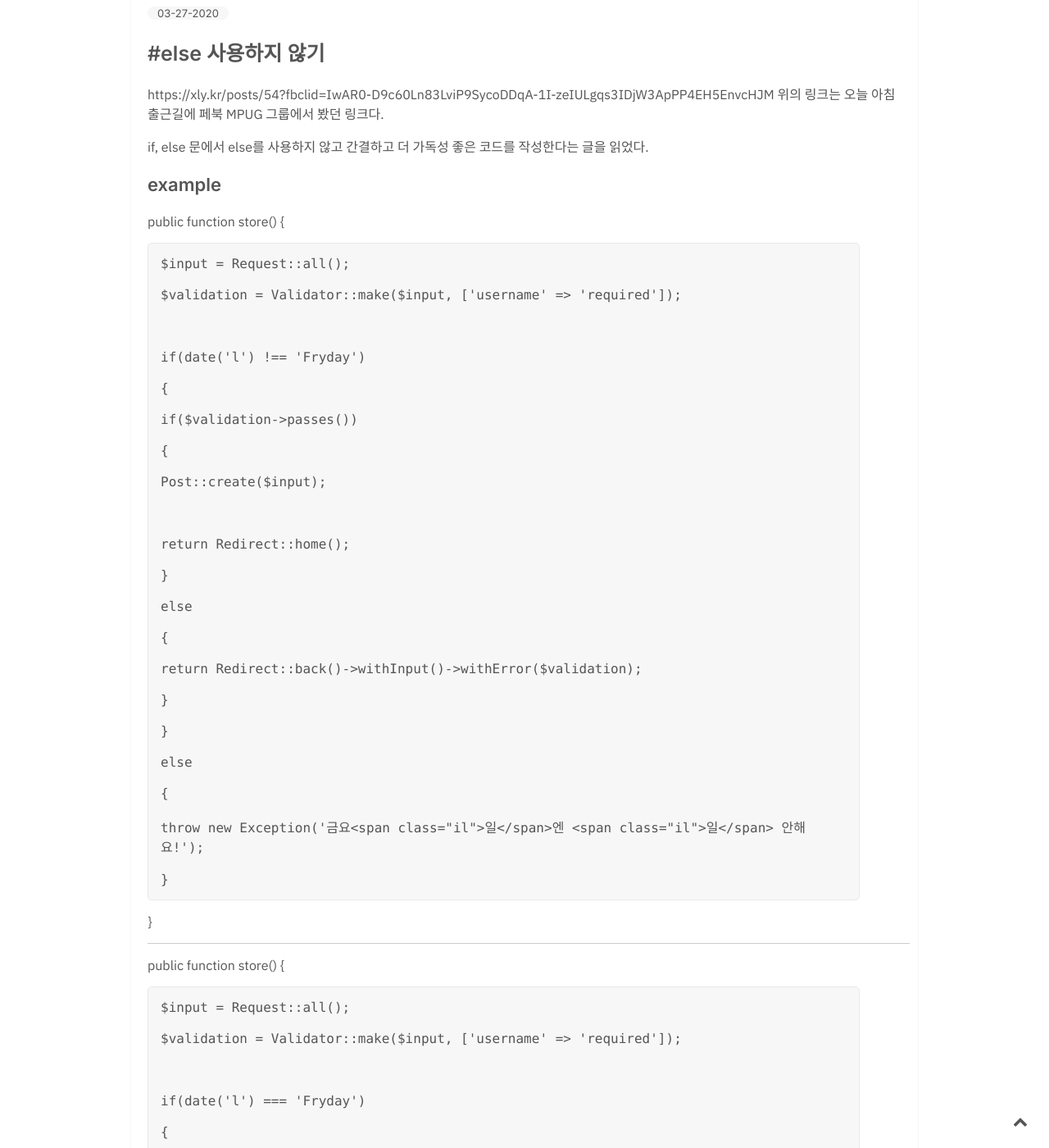
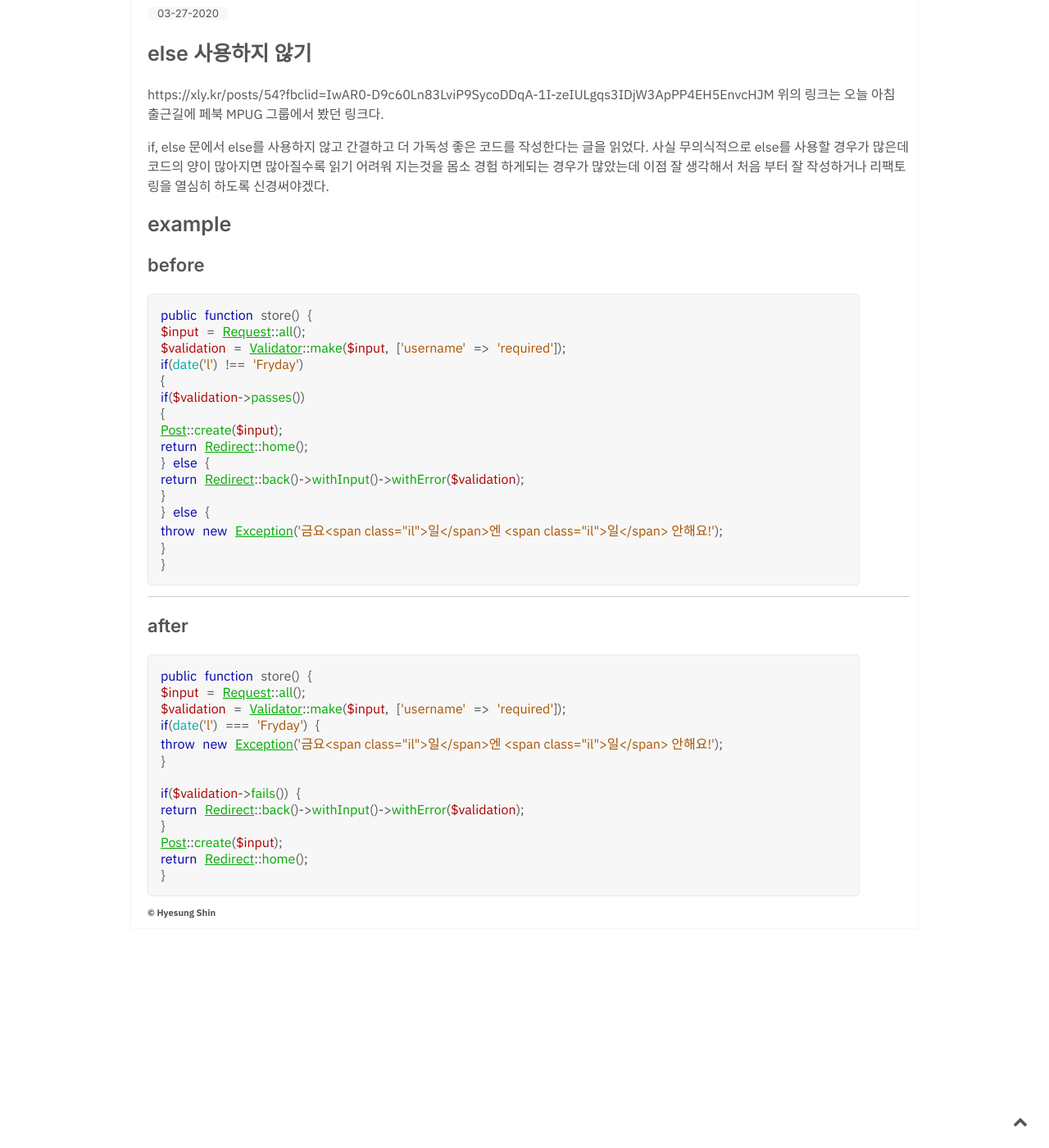
Before and after one commit to songskysun/songskysung.github.io, a Jekyll site: the page built from _posts/2020-04-21-5.md, in a window 1280 px wide and 1400 px high, scrolled down 409 px. Shown: the whole window at 82% size. Built offline with Jekyll 4.4.1, drawn with Linux system fonts in a browser that asks for light colours; after the commit the page ends 1542 px from its top, so only the background shows below that; some of the changed text lies outside the part shown.

Commit message:
Update 2020-04-21-5.md

````diff
--- a/_posts/2020-04-21-5.md
+++ b/_posts/2020-04-21-5.md
@@ -6,99 +6,57 @@ category: POST
 ---
 
 
-<h2>#else 사용하지 않기</h2>
+## else 사용하지 않기
 https://xly.kr/posts/54?fbclid=IwAR0-D9c60Ln83LviP9SycoDDqA-1I-zeIULgqs3IDjW3ApPP4EH5EnvcHJM
 위의 링크는 오늘 아침 출근길에 페북 MPUG 그룹에서 봤던 링크다.
 
 if, else 문에서 else를 사용하지 않고 간결하고 더 가독성 좋은 코드를 작성한다는 글을 읽었다.
+사실 무의식적으로 else를 사용할 경우가 많은데 코드의 양이 많아지면 많아질수록 읽기 어려워
+지는것을 몸소 경험 하게되는 경우가 많았는데 이점 잘 생각해서 처음 부터 잘 작성하거나
+리팩토링을 열심히 하도록 신경써야겠다.
 
 
 
-<h3>example</h3>
+## example
+
+### before
+```php
 public function store() {
-
     $input = Request::all();
-
     $validation = Validator::make($input, ['username' => 'required']);
-
-
-
     if(date('l') !== 'Fryday')
-
     {
-
         if($validation->passes())
-
         {
-
             Post::create($input);
-
-
-
             return Redirect::home();
-
+        } else {
+            return Redirect::back()->withInput()->withError($validation);
         }
-
-        else
-
-        {
-
-            return Redirect::back()->withInput()->withError($validation);
-
-        }
-
+    } else {
+        throw new Exception('금요<span class="il">일</span>엔  <span class="il">일</span>  안해요!');
     }
-
-    else
-
-    {
-
-        throw new Exception('금요<span class="il">일</span>엔  <span class="il">일</span>  안해요!');
-
-    }
-
 }
-
+```
 
 
 
 -------------------------------------------------------------------------------------
 
 
-
-
+### after
+```php
 public function store() {
-
     $input = Request::all();
-
     $validation = Validator::make($input, ['username' => 'required']);
-
-
-
-    if(date('l') === 'Fryday')
-
-    {
-
+    if(date('l') === 'Fryday') {
         throw new Exception('금요<span class="il">일</span>엔  <span class="il">일</span>  안해요!');
-
     }
 
-
-
-    if($validation->fails())
-
-    {
-
+    if($validation->fails()) {
         return Redirect::back()->withInput()->withError($validation);
-
     }
-
-
-
     Post::create($input);
-
-
-
     return Redirect::home();
-
 }
+```
````
